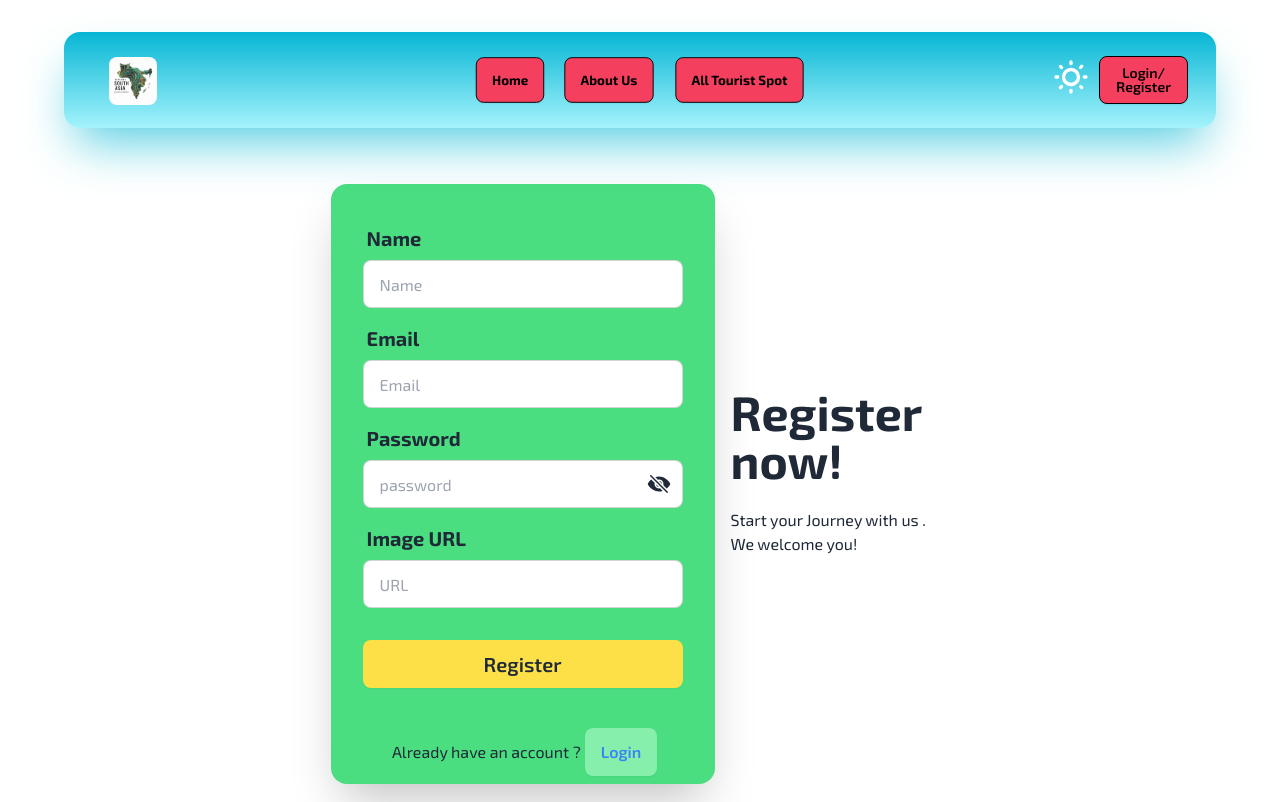
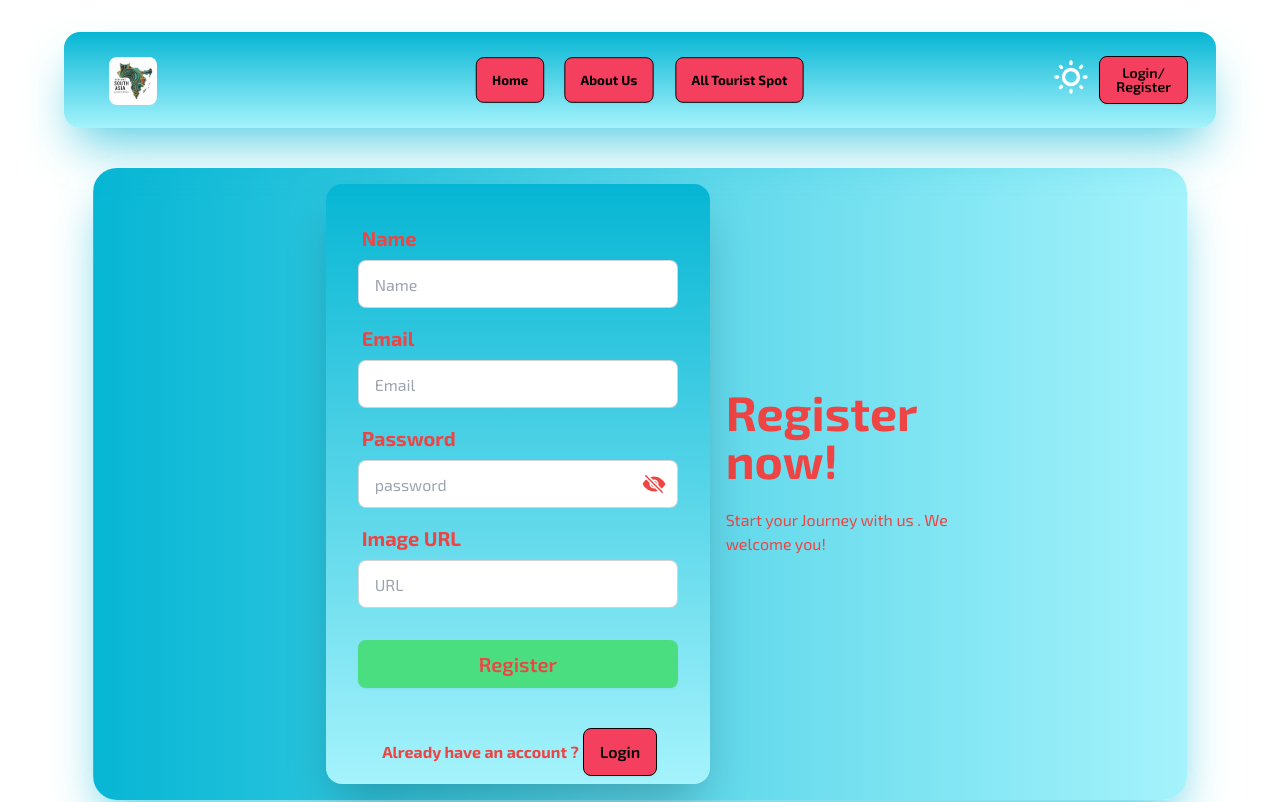
Before and after one commit to NafiulHasan41/Tour-Guide-website-client, a React (Vite) app: page /register in a window 1280 px wide. Shown: the top 802 px of the page. Built offline with nearby package versions, Linux system fonts and the light colour scheme; no server answers.

Commit message:
Added registration page

```diff
--- a/src/Login/Login.jsx
+++ b/src/Login/Login.jsx
@@ -94,23 +94,23 @@ const Login = () => {
           <Helmet>
             <title>Login</title>
         </Helmet>
-     <div className="hero gap-1 md:min-h-[500px] bg-white rounded-3xl">
+       <div className="hero gap-1 md:min-h-[500px] bg-gradient-to-r from-cyan-500 to-cyan-200 rounded-3xl shadow-2xl shadow-cyan-500/70 text-red-500">
         <div className="hero-content flex-col lg:flex-row-reverse">
             <div className="text-center lg:text-left">
                 <h1 className=" text-xl md:text-3xl lg:text-5xl font-bold">Login now!</h1>
                 <p className=" py-3 md:py-6 text-[16px]">Start your Journey  with us . We welcome you!</p>
             </div>
-            <div className="card shrink-0 w-full max-w-sm shadow-2xl bg-green-400">
+            <div className="card shrink-0 w-full max-w-sm shadow-2xl bg-gradient-to-b from-cyan-500 to-cyan-200 ">
                 <form onSubmit={handleLogin} className="card-body">
                     <div className="form-control">
                         <label className="label">
-                            <span className="label-text text-xl font-bold">Email</span>
+                            <span className="label-text text-xl text-red-600 font-bold">Email</span>
                         </label>
                         <input type="email" name="email" placeholder="email" className="input input-bordered" required />
                     </div>
                     <div className="form-control">
                         <label className="label">
-                            <span className="label-text text-xl font-bold">Password</span>
+                            <span className="label-text text-xl text-red-600 font-bold">Password</span>
 
                         </label>
                        <div className=" relative">
@@ -125,7 +125,7 @@ const Login = () => {
 
                     </div>
                     <div className="form-control mt-6">
-                        <button className="btn bg-yellow-300  border-none text-xs md:text-xl ">Login</button>
+                        <button className="btn bg-green-400 text-red-600 border-none text-xs md:text-xl ">Login</button>
                     </div>
 
                 </form>
@@ -137,7 +137,7 @@ const Login = () => {
                 </div>
 
                 <label className="label text-center  justify-center text-xl">
-                        <p className=" mx-3"> New User ?</p>    <Link to="/register"  className="label-text-alt btn bg-green-300 border-none  text-xl text-blue-500"> Register</Link>
+                        <p className=" mx-3 font-bold"> New User ?</p>    <Link to="/register"  className="label-text-alt btn bg-rose-500 border-black  text-xl text-black"> Register</Link>
                         </label>
             </div>
         </div>
--- a/src/Register/Register.jsx
+++ b/src/Register/Register.jsx
@@ -91,29 +91,29 @@ const Register = () => {
              <Helmet>
             <title>Register</title>
         </Helmet>
-       <div className="hero gap-1 md:min-h-[500px] bg-white rounded-3xl">
+       <div className="hero gap-1 md:min-h-[500px] bg-gradient-to-r from-cyan-500 to-cyan-200 rounded-3xl shadow-2xl shadow-cyan-500/70 text-red-500">
         <div className="hero-content flex-col lg:flex-row-reverse">
             <div className="text-center lg:text-left">
                 <h1 className=" text-xl md:text-3xl lg:text-5xl font-bold">Register now!</h1>
                 <p className=" py-3 md:py-6 text-[16px]">Start your Journey with us . We welcome you!</p>
             </div>
-            <div className="card shrink-0 w-full max-w-sm shadow-2xl bg-green-400">
+            <div className="card shrink-0 w-full max-w-sm shadow-2xl bg-gradient-to-b from-cyan-500 to-cyan-200">
                 <form onSubmit={handleRegister} className="card-body">
                 <div className="form-control">
                         <label className="label">
-                            <span className="label-text text-xl font-bold">Name</span>
+                            <span className="label-text text-red-500 text-xl font-bold">Name</span>
                         </label>
                         <input type="text" name="name" placeholder="Name" className="input input-bordered" required />
                     </div>
                     <div className="form-control">
                         <label className="label">
-                            <span className="label-text text-xl font-bold">Email</span>
+                            <span className="label-text text-red-500 text-xl font-bold">Email</span>
                         </label>
                         <input type="email" name="email" placeholder="Email" className="input input-bordered" required />
                     </div>
                     <div className="form-control">
                         <label className="label">
-                            <span className="label-text text-xl font-bold">Password</span>
+                            <span className="label-text text-red-500 text-xl font-bold">Password</span>
                         </label>
                         <div className=" relative">
 
@@ -129,18 +129,18 @@ const Register = () => {
 
                     <div className="form-control">
                         <label className="label">
-                            <span className="label-text text-xl font-bold">Image URL</span>
+                            <span className="label-text text-red-500 text-xl font-bold">Image URL</span>
                         </label>
                         <input type="url" name="url" placeholder="URL" className="input input-bordered" required />
                     </div>
                     <div className="form-control mt-6">
-                        <button className="btn bg-yellow-300  border-none text-xs md:text-xl">Register</button>
+                        <button className="btn bg-green-400  text-red-500 border-none text-xs md:text-xl">Register</button>
                     </div>
                 </form>
 
                 <label className="label text-center  justify-center text-[16px]">
-                    <p className=" mx-1"> Already have an account ?</p>
-                    <Link to="/login" className="label-text-alt btn bg-green-300 border-none  text-[16px] text-blue-500">
+                    <p className=" mx-1 font-bold"> Already have an account ?</p>
+                    <Link to="/login" className="label-text-alt btn bg-rose-500 border-black  text-[16px] text-black">
                     Login</Link>
                 </label>
             </div>
--- a/src/Shared/Navbar.jsx
+++ b/src/Shared/Navbar.jsx
@@ -164,7 +164,7 @@ const Navbar = () => {
         <div>
           {user ? (
             <div className="avatar hover:{}">
-              <div className=" w-16 mx-2 rounded-full">
+              <div className=" w-7 md:w-16 mx-2 rounded-full">
                 <img
                   data-tooltip-id="my-tooltip-2"
                   src={user.photoURL}
@@ -176,7 +176,7 @@ const Navbar = () => {
         </div>
 
         {user ? (
-          <button onClick={handleLogOut} className="btn  bg-rose-500  border-black text-black">
+          <button onClick={handleLogOut} className="btn text-[10px] md:text-xl  bg-rose-500  border-black text-black">
             LogOut
           </button>
         ) : (
```
